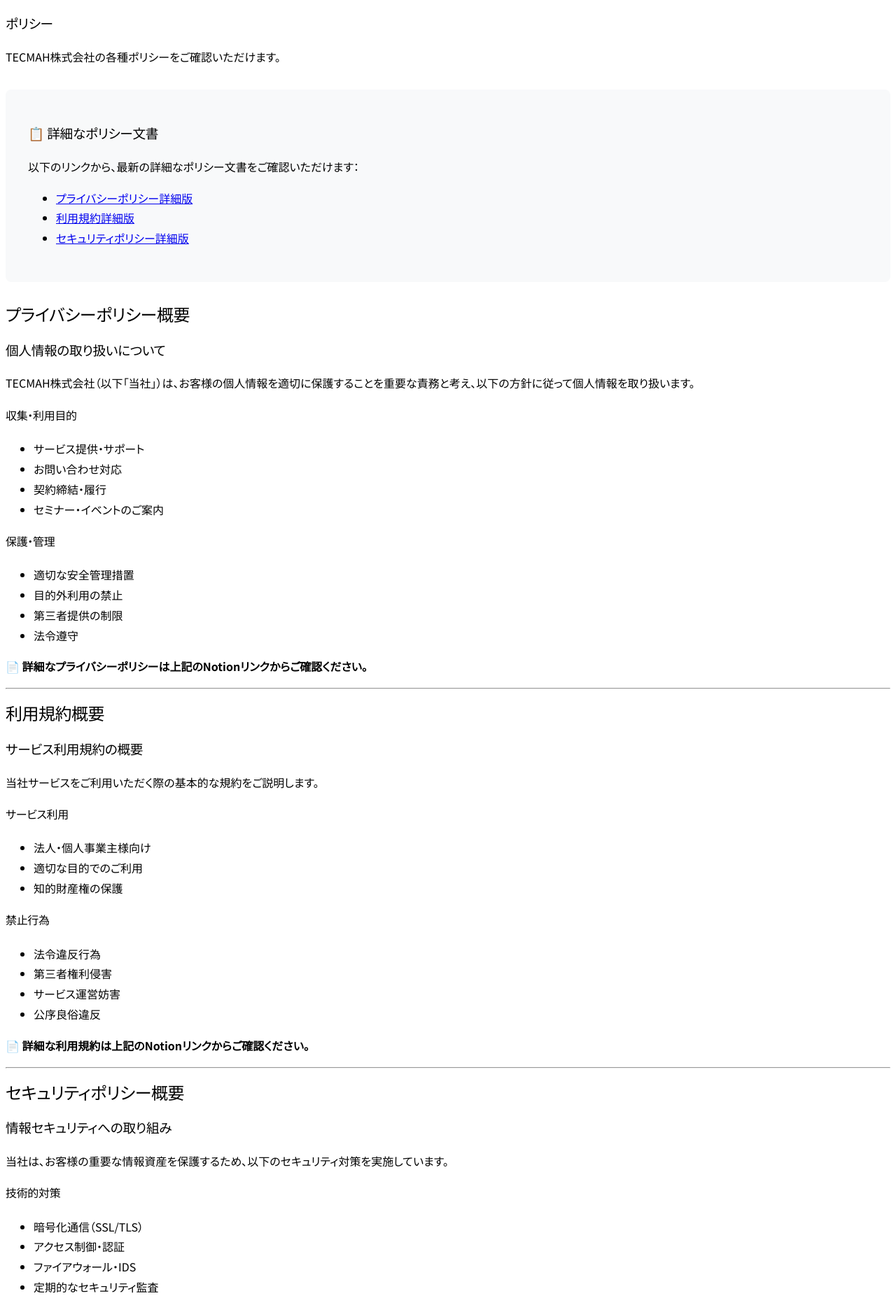
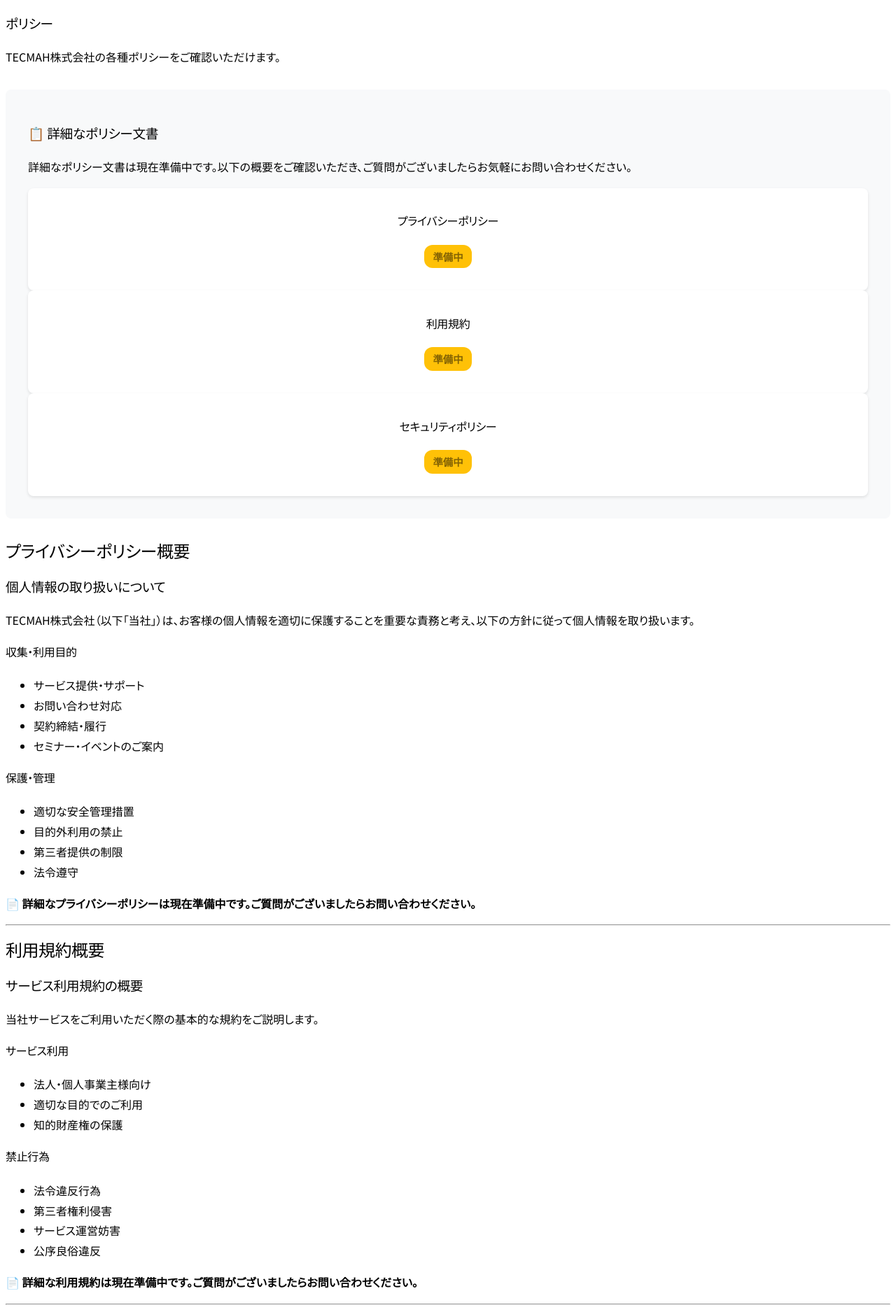
Before and after one commit to tecmah/tecmah-hp, a Jekyll site: the page built from policy/index.md, in a window 1280 px wide. Shown: the part 532-2407 px from the top of the page at 70% size. Built offline with Jekyll 4.4.1, drawn with Linux system fonts in a browser that asks for light colours; nearby versions of some CDN libraries; library files that are not in the unit come from our copies; a script that is not in the unit is left out; some of the changed text lies outside the part shown.

Commit message:
fix: Remove placeholder Notion URLs and add preparation status
- Remove broken placeholder URLs (1234567890abcdef) from policy page
- Replace with '準備中' (preparation in progress) status badges
- Add styling for policy status indicators
- Update all policy section references to indicate documents are being prepared
- Improve user experience by avoiding broken links

This addresses the issue where users would encounter 404 errors when clicking on policy links.

```diff
--- a/assets/css/main.scss
+++ b/assets/css/main.scss
@@ -255,6 +255,25 @@ html[lang="ja"], body[lang="ja"] {
   margin-bottom: 1.5em;
 }
 
+/* Policy Status */
+.policy-status {
+  text-align: center;
+  padding: 1rem;
+  background: white;
+  border-radius: 8px;
+  box-shadow: 0 2px 4px rgba(0,0,0,0.1);
+}
+
+.status-badge {
+  display: inline-block;
+  background: #ffc107;
+  color: #856404;
+  padding: 4px 12px;
+  border-radius: 12px;
+  font-size: 0.9em;
+  font-weight: 600;
+}
+
 /* Footer CTA */
 .footer-cta {
   text-align: center;
--- a/policy/index.md
+++ b/policy/index.md
@@ -15,12 +15,27 @@ nav-menu: true
 
       <div class="box" style="background: #f8f9fa; padding: 2rem; border-radius: 8px; margin: 2rem 0;">
         <h3>📋 詳細なポリシー文書</h3>
-        <p>以下のリンクから、最新の詳細なポリシー文書をご確認いただけます：</p>
-        <ul class="actions">
-          <li><a href="https://tecmah.notion.site/Privacy-Policy-1234567890abcdef" class="button primary" target="_blank">プライバシーポリシー詳細版</a></li>
-          <li><a href="https://tecmah.notion.site/Terms-of-Service-1234567890abcdef" class="button" target="_blank">利用規約詳細版</a></li>
-          <li><a href="https://tecmah.notion.site/Security-Policy-1234567890abcdef" class="button" target="_blank">セキュリティポリシー詳細版</a></li>
-        </ul>
+        <p>詳細なポリシー文書は現在準備中です。以下の概要をご確認いただき、ご質問がございましたらお気軽にお問い合わせください。</p>
+        <div class="row">
+          <div class="4u 12u$(small)">
+            <div class="policy-status">
+              <h4>プライバシーポリシー</h4>
+              <p><span class="status-badge">準備中</span></p>
+            </div>
+          </div>
+          <div class="4u 12u$(small)">
+            <div class="policy-status">
+              <h4>利用規約</h4>
+              <p><span class="status-badge">準備中</span></p>
+            </div>
+          </div>
+          <div class="4u$ 12u$(small)">
+            <div class="policy-status">
+              <h4>セキュリティポリシー</h4>
+              <p><span class="status-badge">準備中</span></p>
+            </div>
+          </div>
+        </div>
       </div>
     </div>
   </section>
@@ -57,7 +72,7 @@ nav-menu: true
       </div>
 
       <div class="box">
-        <p><strong>📄 詳細なプライバシーポリシーは上記のNotionリンクからご確認ください。</strong></p>
+        <p><strong>📄 詳細なプライバシーポリシーは現在準備中です。ご質問がございましたらお問い合わせください。</strong></p>
       </div>
     </div>
   </section>
@@ -95,7 +110,7 @@ nav-menu: true
       </div>
 
       <div class="box">
-        <p><strong>📄 詳細な利用規約は上記のNotionリンクからご確認ください。</strong></p>
+        <p><strong>📄 詳細な利用規約は現在準備中です。ご質問がございましたらお問い合わせください。</strong></p>
       </div>
     </div>
   </section>
@@ -134,7 +149,7 @@ nav-menu: true
       </div>
 
       <div class="box">
-        <p><strong>📄 詳細なセキュリティポリシーは上記のNotionリンクからご確認ください。</strong></p>
+        <p><strong>📄 詳細なセキュリティポリシーは現在準備中です。ご質問がございましたらお問い合わせください。</strong></p>
       </div>
     </div>
   </section>
@@ -153,7 +168,7 @@ nav-menu: true
       <div class="box">
         <p><strong>最終更新日:</strong> 2024年12月10日</p>
         <p><strong>版:</strong> 1.0</p>
-        <p><strong>注意:</strong> 詳細なポリシー文書はNotionで管理されており、随時更新される可能性があります。</p>
+        <p><strong>注意:</strong> 詳細なポリシー文書は現在準備中です。公開次第、このページでお知らせいたします。</p>
       </div>
     </div>
   </section>
```
